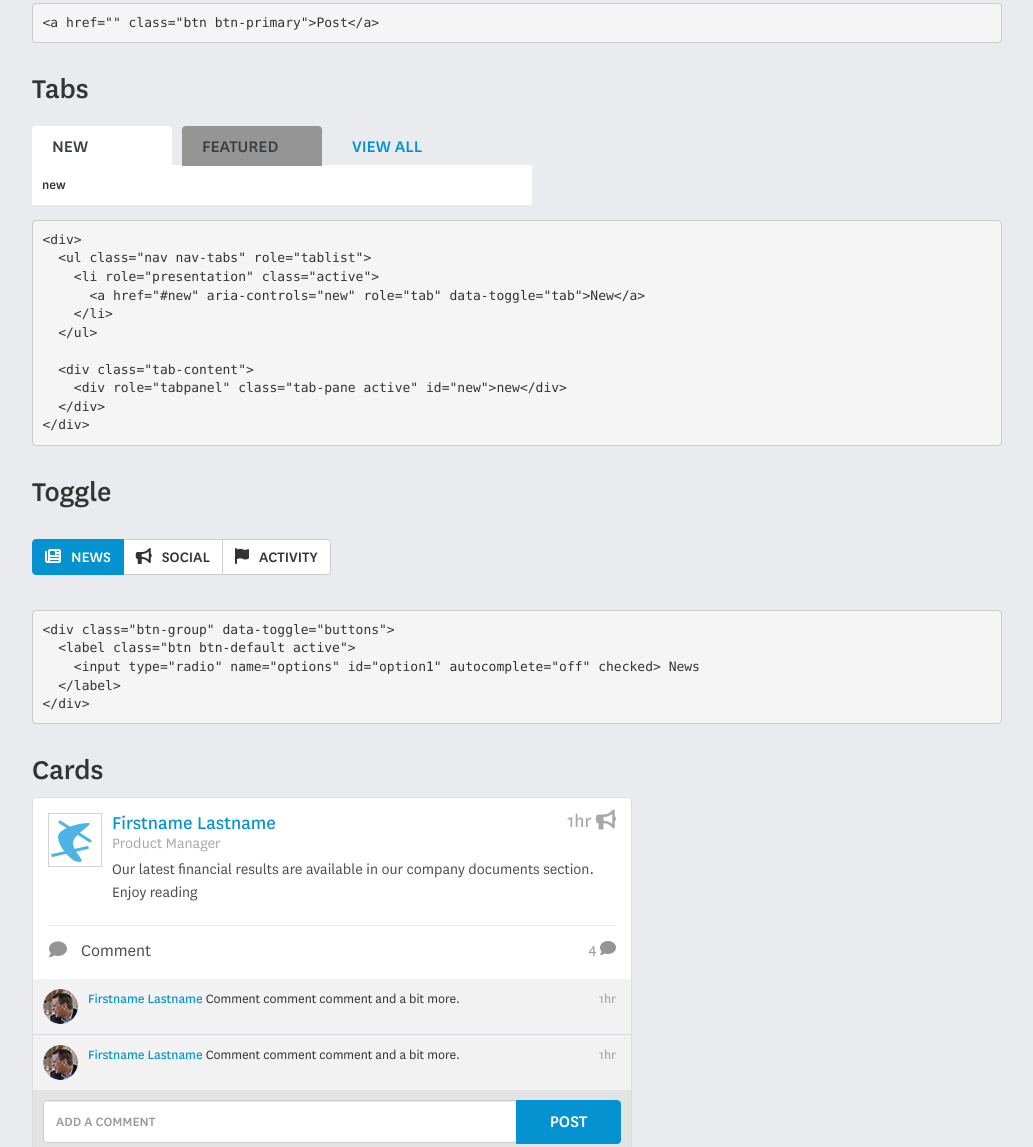
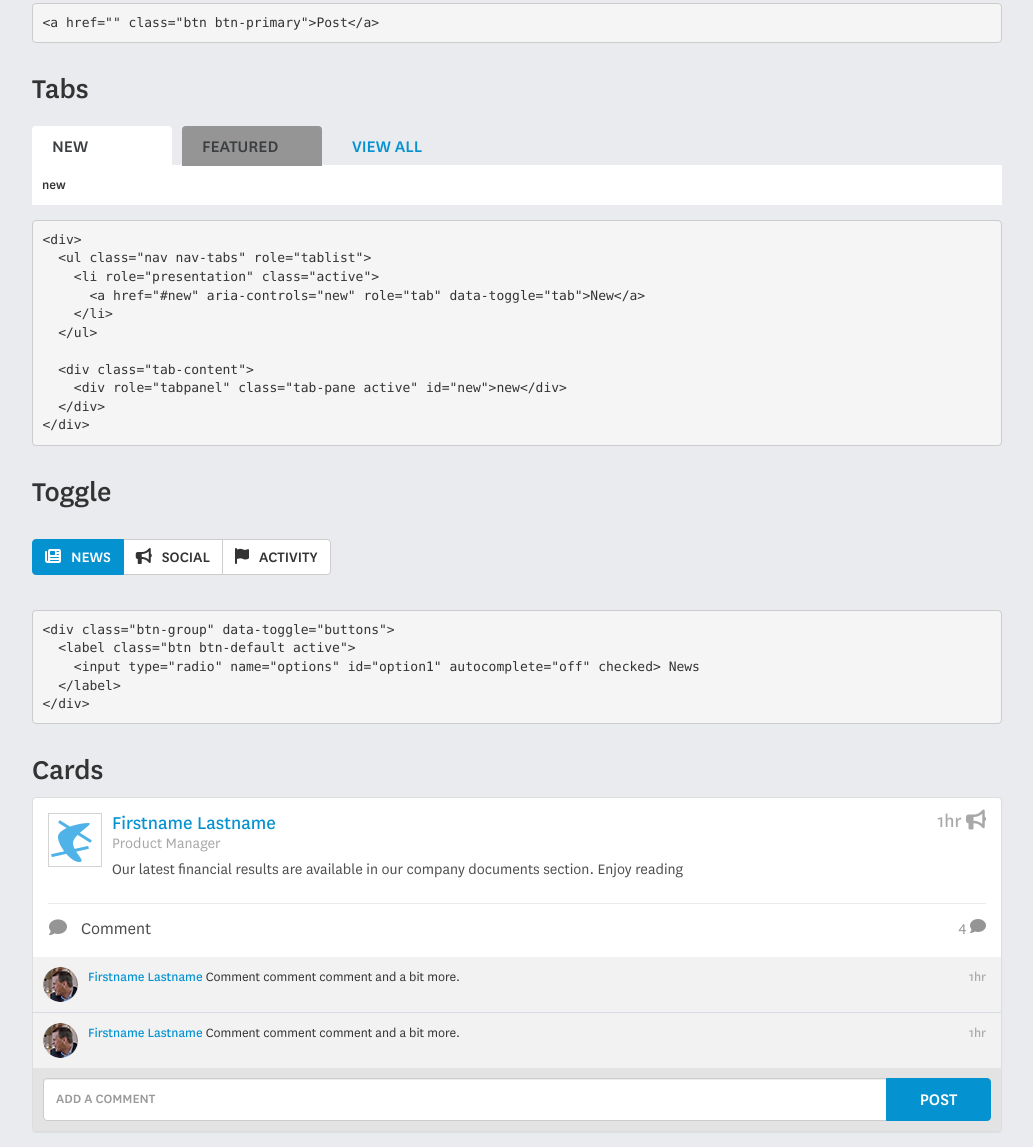
Before and after one commit to lewiscoulson/freelance, a website: page index.html in a window 1280 px wide. Shown: the part 678-1825 px from the top of the page, without its empty margins (123-1156 px from the left). Drawn offline with nearby package versions, Linux system fonts and the light colour scheme.

Commit message:
remove max widths

```diff
--- a/scss/components/_cards.scss
+++ b/scss/components/_cards.scss
@@ -1,5 +1,4 @@
 .c-card {
-  max-width: 600px;
   position: relative;
 
   &__heading {
--- a/scss/components/_tabs.scss
+++ b/scss/components/_tabs.scss
@@ -1,6 +1,5 @@
 .c-tabs {
   margin-top: 20px;
-  max-width: 500px;
 }
 
 .nav-tabs {
```
Also changed, not shown: css/main.css.
